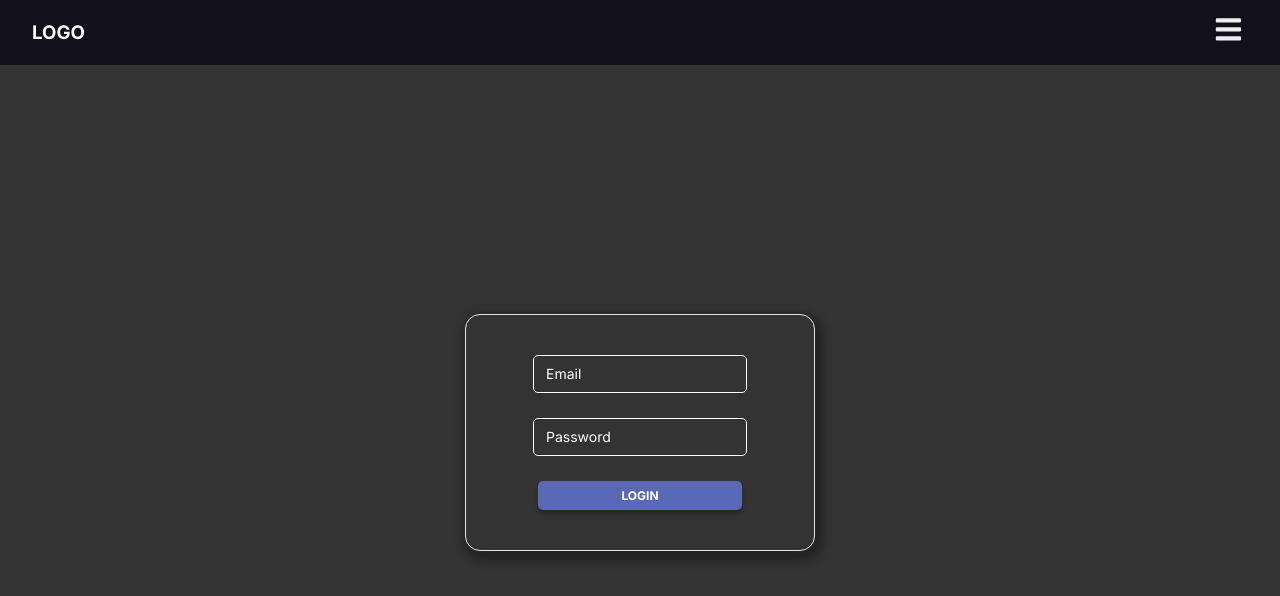
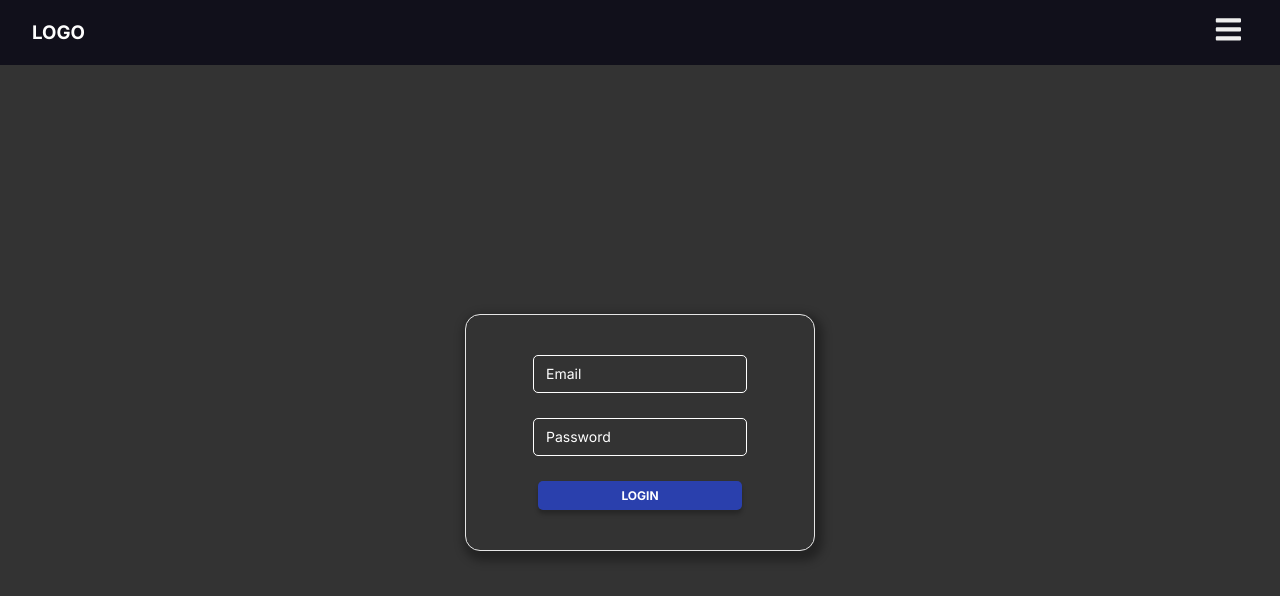
Before and after one commit to KaalaAadmi/ASE-Disaster, a React (Create React App) app: page /login in a window 1280 px wide. Shown: the top 596 px of the page. Built offline with nearby package versions, Linux system fonts and the light colour scheme; what @turf/turf would draw is missing.

Commit message:
changed login

```diff
--- a/src/components/styles.css
+++ b/src/components/styles.css
@@ -16,7 +16,6 @@
   padding-top: 65px;
   margin-top: -65px;
   background-color: #333;
-  /* z-index: -1; */
 }
 
 /* --------------------------------NEW-NAVBAR------------------------- */
--- a/src/screens/LoginScreen/LoginScreen.css
+++ b/src/screens/LoginScreen/LoginScreen.css
@@ -70,7 +70,7 @@
 }
 
 .btnSubmit {
-  background: #5a69b5;
+  background: #2a40ad;
   box-shadow: 0px 4px 4px rgba(0, 0, 0, 0.25);
   border-radius: 5px;
   color: #fff;
@@ -79,4 +79,9 @@
   width: 66%;
   padding: 7px 45px;
   border: 0;
+  cursor: pointer;
 }
+
+.btnSubmit:hover {
+  background: #5a69b5;
+}
--- a/src/screens/LoginScreen/LoginScreen.js
+++ b/src/screens/LoginScreen/LoginScreen.js
@@ -1,21 +1,36 @@
-import React from "react";
+import React, { useState } from "react";
 // import styled from "styled-components";
+import axios from 'axios'
+
 import "./LoginScreen.css";
 
 export default function LoginScreen() {
+  const [email, setEmail] = useState("");
+  const [password, setPassword] = useState("");
+
+  const handleSubmit = async()=>{
+    const res= await axios.post('url',{email,password})
+    console.log(res.data)
+  }
+
   return (
     <div className="container">
       <div className="loginContainer">
         <div className="input-group">
-          <input type="text" className="input" />
+          <input
+            type="text"
+            className="input"
+            value={email}
+            onChange={(event) => setEmail(event.target.value)}
+          />
           <label className="placeholder">Email</label>
         </div>
         <div className="input-group">
-          <input type="text" className="input" />
+          <input type="text" className="input" value={password} onChange={(event)=>{setPassword(event.target.value)}} />
           <label className="placeholder">Password</label>
         </div>
         {/* <div className="submitContainer"> */}
-        <button className="btnSubmit" type="submit">
+        <button className="btnSubmit" type="submit" onClick={handleSubmit}>
           LOGIN
         </button>
         {/* </div> */}
```
